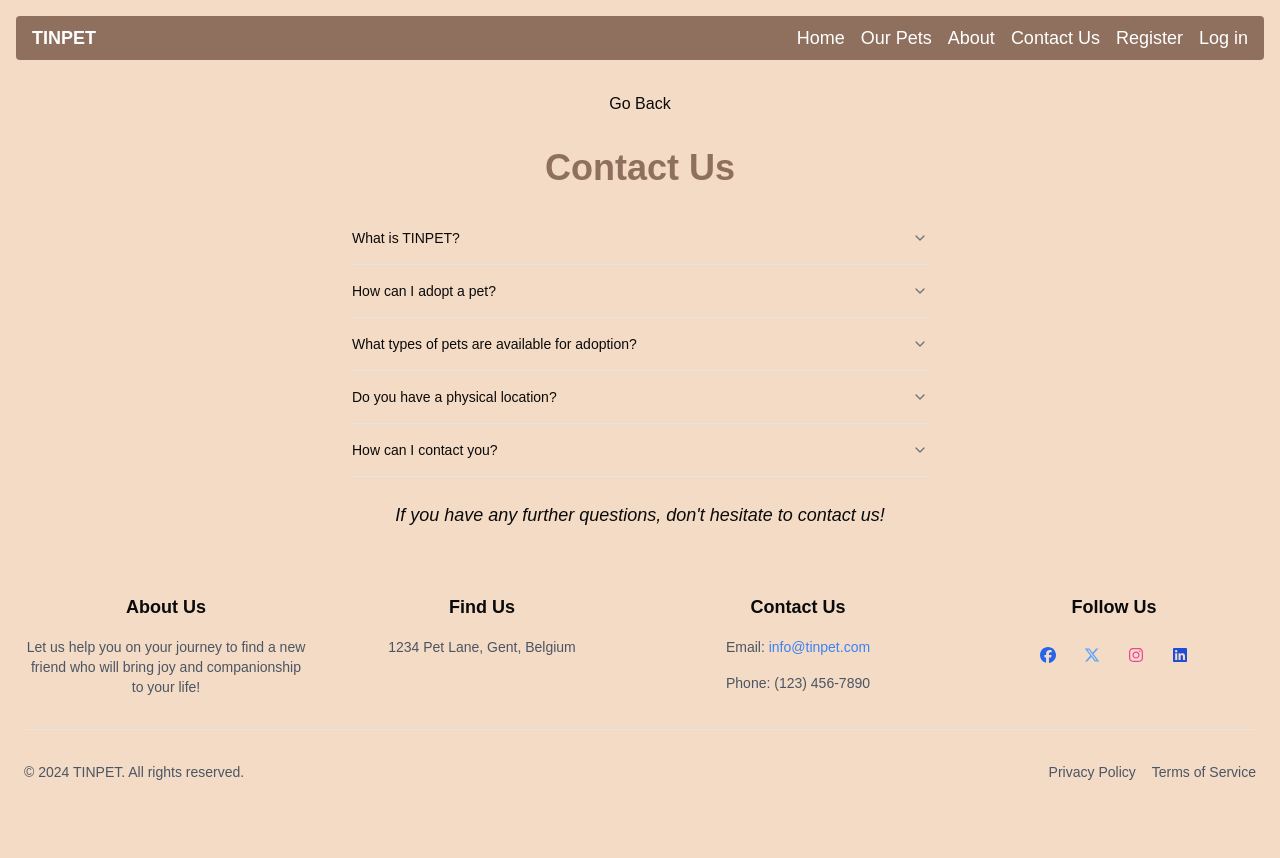
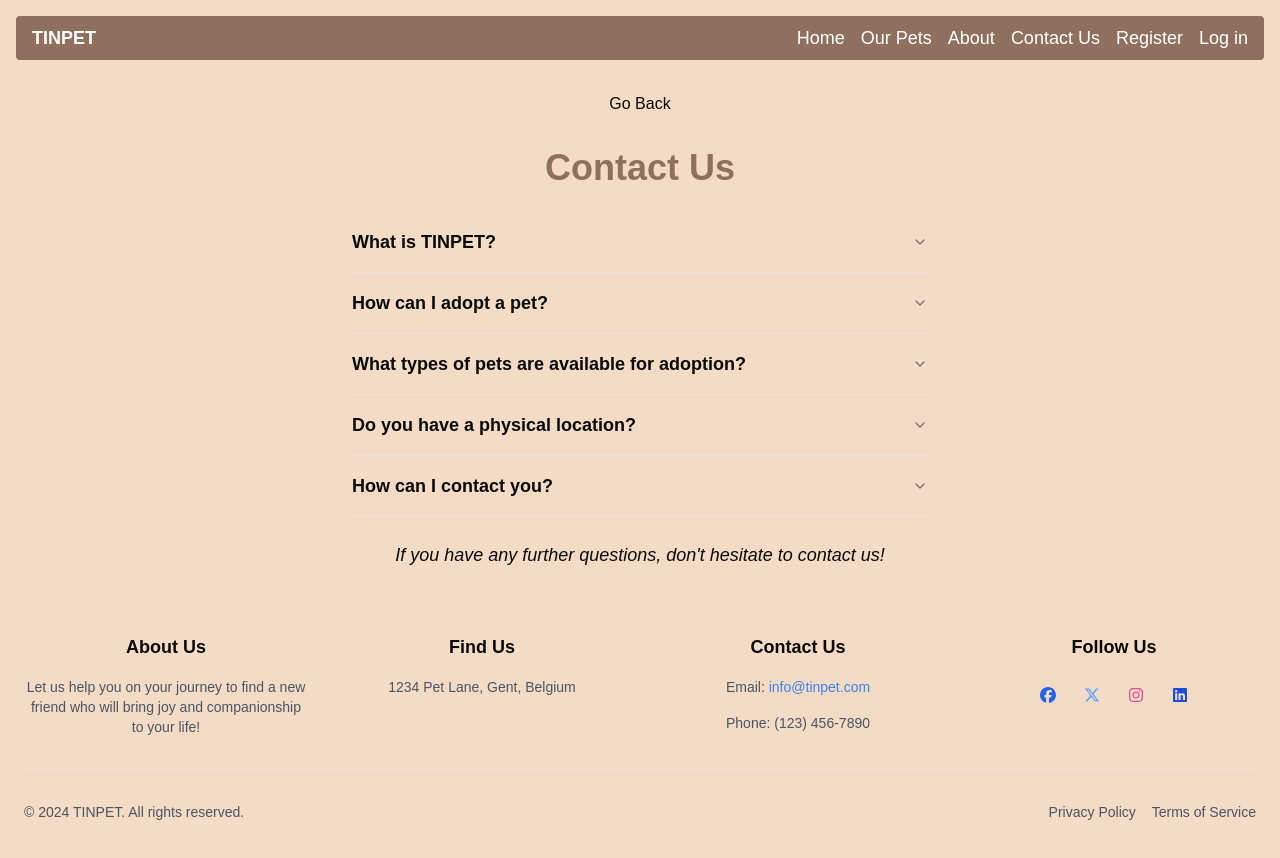
Before and after one commit to vanaspereneefje/Tinpets, a Next.js app: page /contact-us in a window 1280 px wide. Shown: the top 858 px of the page. Before the commit the page ends 830 px from the top, so only its background shows below. Built offline with nearby package versions, Linux system fonts and the light colour scheme.

Commit message:
Update the layout in the Accordion

```diff
--- a/app/contact-us/page.jsx
+++ b/app/contact-us/page.jsx
@@ -18,40 +18,40 @@ const  ContactPage=()=>{
       <h1 className='text-4xl font-bold mb-6 text-customBrown'>Contact Us</h1>
       <Accordion type="single" collapsible className='w-full max-w-xl'>
           <AccordionItem value="item-1">
-              <AccordionTrigger>
+              <AccordionTrigger className="text-lg font-bold">
                 What is TINPET?
               </AccordionTrigger>
-              <AccordionContent>
+              <AccordionContent className="text-md ">
               TINPET is a platform dedicated to helping people find and adopt pets that are in need of a loving home. We connect potential adopters with animals by providing a matching service based on user preferences.
               </AccordionContent>
           </AccordionItem>
 
           <AccordionItem value="item-2">
-              <AccordionTrigger>
+              <AccordionTrigger className="text-lg font-bold">
                 How can I adopt a pet?
               </AccordionTrigger>
-              <AccordionContent>
+              <AccordionContent className="text-md ">
               To adopt a pet, visit our website and fill out the questionnaire to get matched with your ideal pet. After your match is determined, you can make an appointment for a meeting.
               </AccordionContent>
           </AccordionItem>
 
           <AccordionItem value="item-3">
-              <AccordionTrigger>What types of pets are available for adoption?</AccordionTrigger>
-              <AccordionContent>
+              <AccordionTrigger className="text-lg font-bold">What types of pets are available for adoption?</AccordionTrigger>
+              <AccordionContent className="text-md ">
                 We feature various pets, including dogs, cats, and small animals. Check our website regularly for the latest pet listings available for adoption.
               </AccordionContent>
         </AccordionItem>
 
         <AccordionItem value="item-4">
-              <AccordionTrigger>Do you have a physical location?</AccordionTrigger>
-              <AccordionContent>
+              <AccordionTrigger className="text-lg font-bold">Do you have a physical location?</AccordionTrigger>
+              <AccordionContent className="text-md ">
                 Yes, TINPET has a shelter located at 1234 Pet Lane, Gent, Belgium. We welcome visitors to meet the pets and learn more about the adoption process.
               </AccordionContent>
         </AccordionItem>
 
         <AccordionItem value="item-5">
-              <AccordionTrigger>How can I contact you?</AccordionTrigger>
-              <AccordionContent>
+              <AccordionTrigger className="text-lg font-bold" >How can I contact you?</AccordionTrigger>
+              <AccordionContent className="text-md ">
                 You can reach us via email at <a href="mailto:info@tinpet.com" className="text-blue-500">info@tinpet.com</a>, or call us at <strong>(123) 456-7890</strong>.<br/>
                 Would you like to make an appointment? Choose a date <Link href="/appointment" className="font-semibold underline">here</Link>
               </AccordionContent>
```
